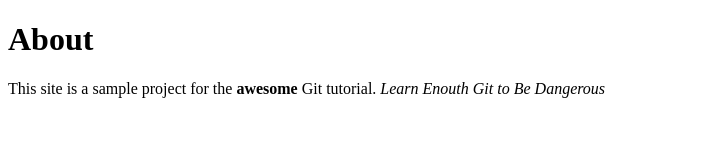
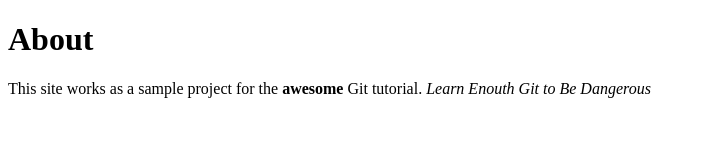
Before and after one commit to apatt96/git-Website, a plain HTML site: page about.html in a window 1280 px wide. Shown: the whole page, without its empty margins (0-706 px from the left). Drawn offline with Linux system fonts and the light colour scheme.

Commit message:
Changed letters

```diff
--- a/about.html
+++ b/about.html
@@ -5,7 +5,7 @@
     <body>
         <h1> About </h1>
         <p>
-            This site is a sample project for the <strong> awesome </strong> Git tutorial. <em> Learn Enouth Git to Be Dangerous </em>
+            This site works as  a sample project for the <strong> awesome </strong> Git tutorial. <em> Learn Enouth Git to Be Dangerous </em>
         </p>
     </body>
 </html>
```
